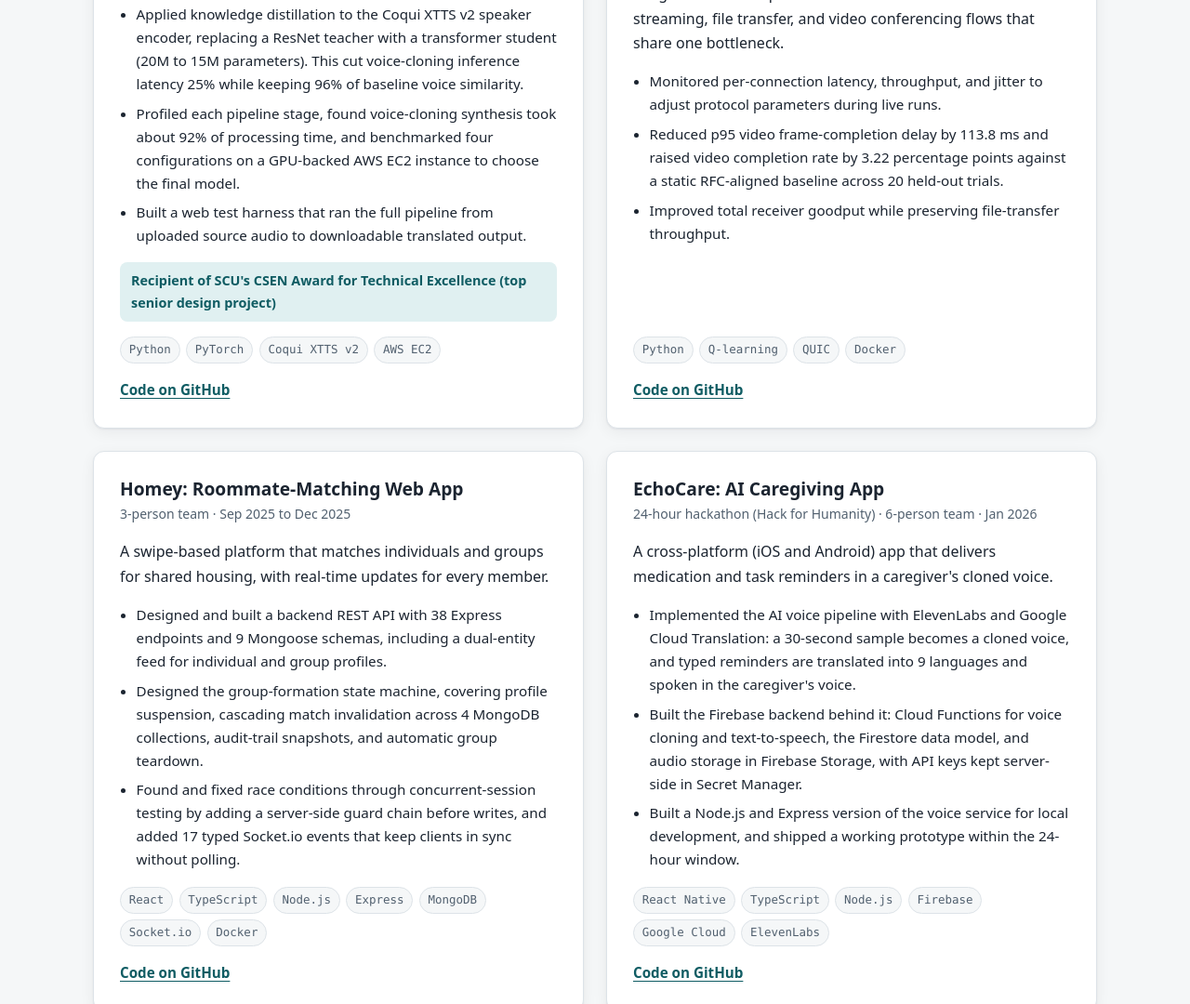
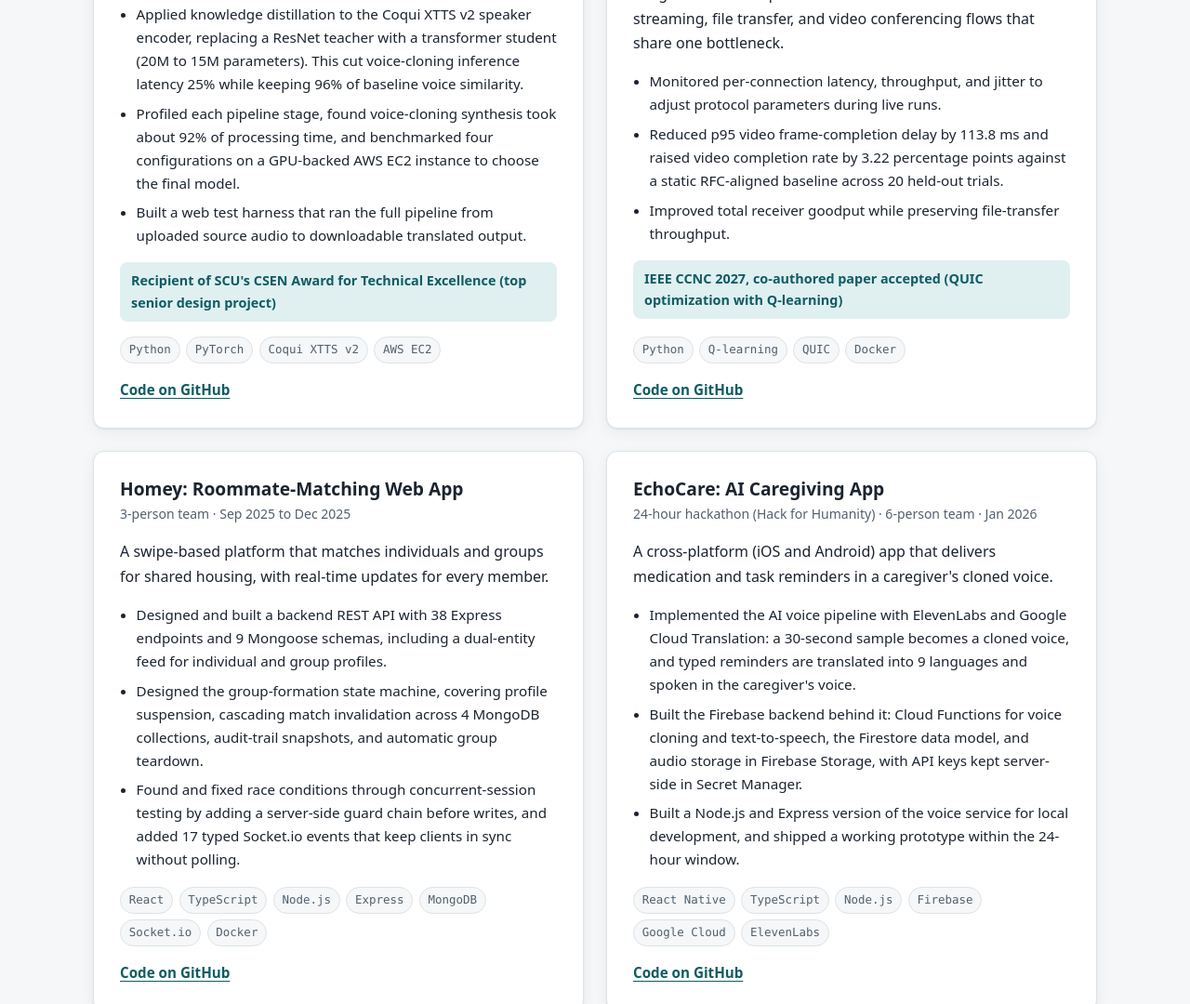
Before and after one commit to StephanieLCampos/StephanieLCampos.github.io, a plain HTML site: page index.html in a window 1280 px wide. Shown: the part 1403-2483 px from the top of the page at 93% size. Drawn offline with Linux system fonts and the light colour scheme.

Commit message:
Expand EchoCare contributions, add Google Cloud, highlight CCNC paper

```diff
--- a/index.html
+++ b/index.html
@@ -142,6 +142,7 @@
               <li>Reduced p95 video frame-completion delay by 113.8 ms and raised video completion rate by 3.22 percentage points against a static RFC-aligned baseline across 20 held-out trials.</li>
               <li>Improved total receiver goodput while preserving file-transfer throughput.</li>
             </ul>
+            <p class="award-note">IEEE CCNC 2027, co-authored paper accepted (QUIC optimization with Q-learning)</p>
             <ul class="tags" aria-label="Technologies used">
               <li>Python</li><li>Q-learning</li><li>QUIC</li><li>Docker</li>
             </ul>
```
